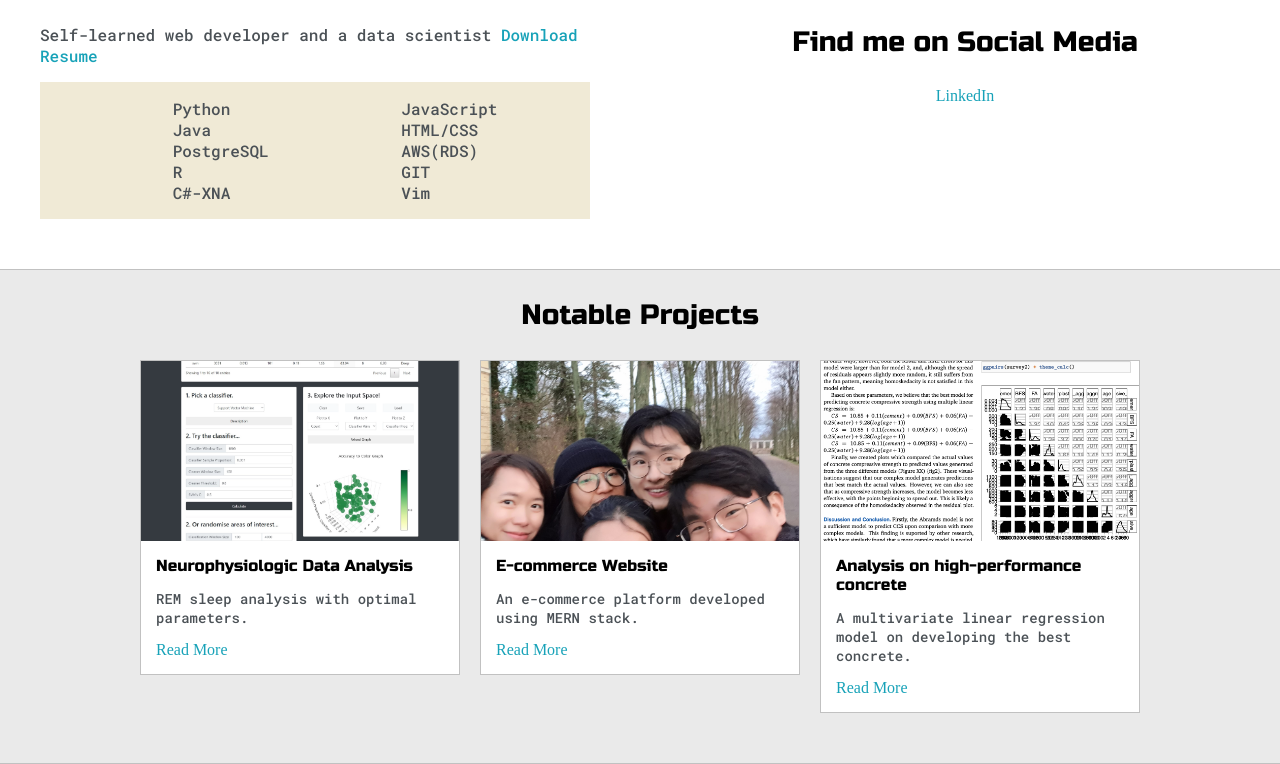
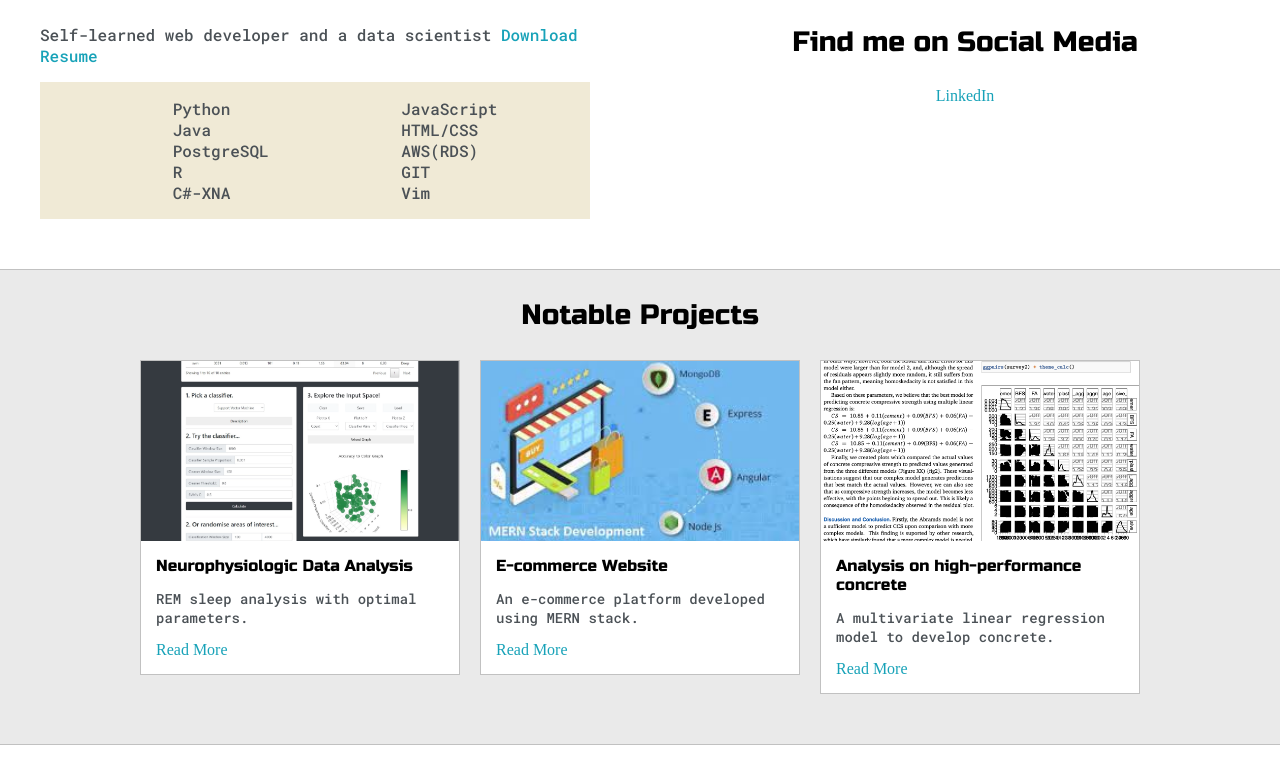
Before and after one commit to howard-proj/About_me, a website: page About_me/index.html in a window 1280 px wide. Shown: the part 1043-1807 px from the top of the page. Drawn offline with Linux system fonts and the light colour scheme.

Commit message:
updated projects

```diff
--- a/About_me/index.html
+++ b/About_me/index.html
@@ -155,7 +155,7 @@
 
           <div>
             <div class="post">
-              <img class="thumbnail" src="images/group.jpg" />
+              <img class="thumbnail" src="images/Mern.jpeg" />
               <div class="post-preview">
                 <h6 class="post-title">E-commerce Website</h6>
                 <p class="post-intro">
@@ -176,8 +176,7 @@
                   Analysis on high-performance concrete
                 </h6>
                 <p class="post-intro">
-                  A multivariate linear regression model on developing the best
-                  concrete.
+                  A multivariate linear regression model to develop concrete.
                 </p>
 
                 <a target="_blank" href="Concrete.pdf">Read More</a>
```
Also changed, not shown: About_me/images/Mern.jpeg (added), About_me/images/berlin.jpg (deleted), About_me/images/group.jpg (deleted), README.md, 1 other file.
